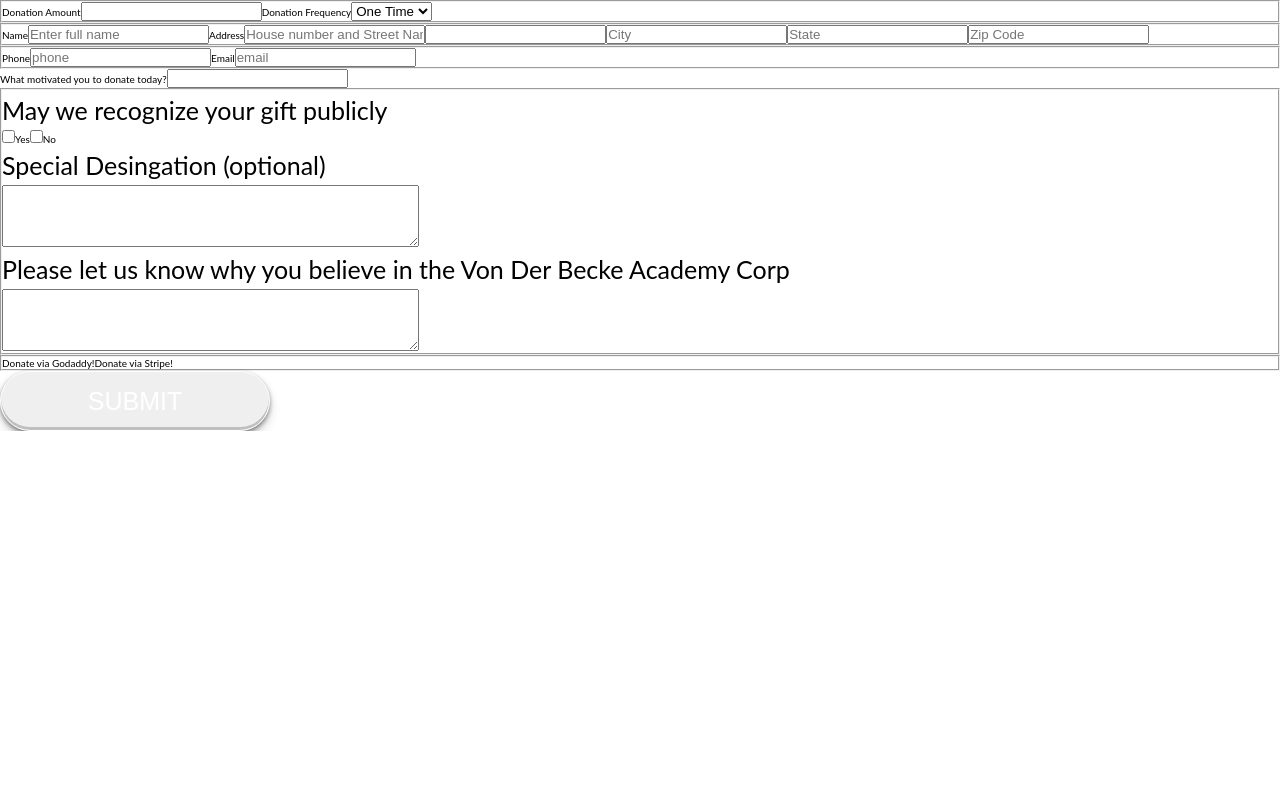
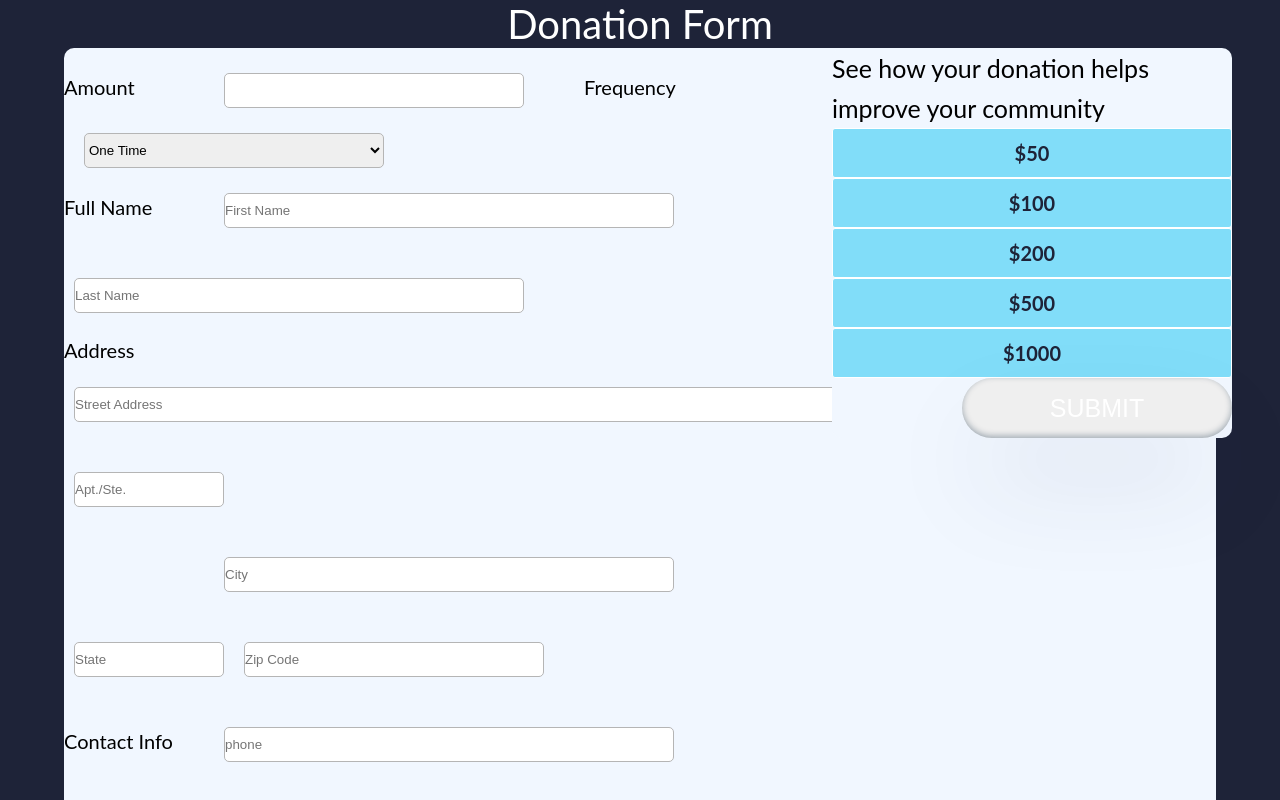
Before and after one commit to teamvcorp/vcorp, a Next.js app: page /donate in a window 1280 px wide. Shown: the top 800 px of the page. Built offline with nearby package versions, Linux system fonts and the light colour scheme.

Commit message:
more styling
Co-authored-by: Lvonderbecke <Lvonderbecke@users.noreply.github.com>

```diff
--- /dev/null
+++ b/app/components/Accordion.js
@@ -0,0 +1,22 @@
+import { useState } from "react";
+import styles from "./accordian.module.css";
+
+import React from "react";
+
+const Accordion = ({ title, des }) => {
+  const [isActive, setIsActive] = useState(false);
+  return (
+    <>
+      <div
+        className={`${styles.accordianBox} ${styles.box}`}
+        onClick={() => setIsActive(!isActive)}
+      >
+        {title}
+      </div>
+
+      {isActive && <p className={styles.accordianP}>{des}</p>}
+    </>
+  );
+};
+
+export default Accordion;
--- a/app/components/DonateForm.jsx
+++ b/app/components/DonateForm.jsx
@@ -2,62 +2,143 @@
 import Link from "next/link";
 import React, { useState, useEffect } from "react";
 import styles from "./components.module.css";
+import  {matrix}  from "../data/matrix.js";
+import Accordion from "../components/Accordion";
 
 const DonateForm = () => {
+  const [data, setdata] = useState([...matrix.donationLevels]);
   const [formData, setformData] = useState({
     amount: "",
     frequency: "",
     fullName: "",
   });
+
   return (
     <>
-      <div className={styles.donationFormContainer}>
-        <form>
+      <div className={styles.donationForm}>
+        <h3>Donation Form</h3>
+        <div>
+
+
+          <form className={styles.donationFormLeft}>
             <fieldset>
-            <label for="amount">Donation Amount</label>
-            <input id="amount" name="amount" type="text" />
-            <label for="frequency">Donation Frequency</label>
-            <select name="frequency" id="frequency">
+              <label for="amount"> Amount</label>
+              <input
+                className="inputS inputAll"
+                id="amount"
+                name="amount"
+                type="text"
+              />
+              <label className='space' for="frequency">Frequency</label>
+              <select
+                className="inputS inputAll dropDown"
+                name="frequency"
+                id="frequency"
+              >
                 <option value="oneTime">One Time</option>
                 <option value="monthlyTime">Monthly</option>
               </select>
             </fieldset>
             <fieldset>
-            <label for="name">Name</label>
+              <label for="name">Full Name</label>
               <input
+                className="inputM inputAll"
                 id="name"
-              name="fullName"
+                name="firstName"
                 type="text"
-              placeholder="Enter full name"
+                placeholder="First Name"
               />
+              <input
+                className="inputM inputAll"
+                id="name"
+                name="lastName"
+                type="text"
+                placeholder="Last Name"
+              />
+              </fieldset>
+              <fieldset>
               <label for="address">Address</label>
               <input
+                className="inputXL inputAll"
                 type="text"
                 name="address"
                 id="address"
-              placeholder="House number and Street Name"
+                placeholder="Street Address"
               />
-            <input name="apt" id="apt" type="text" />
-            <input type="text" name="city" placeholder="City" />
-            <input type="text" name="state" placeholder="State" />
-            <input type="text" name="zipCode" placeholder="Zip Code" />
+              <input
+                className="inputXS inputAll"
+                name="apt"
+                id="apt"
+                type="text"
+                placeholder="Apt./Ste."
+              />
               </fieldset>
               <fieldset>
-            <label for="phone">Phone</label>
-            <input type="text" id="phone" name="phone" placeholder="phone" />
-            <label for="email">Email</label>
-            <input type="text" id="email" name="email" placeholder="email" />
+              <label for="City"></label>
+              <input
+                className="inputM inputAll"
+                type="text"
+                name="city"
+                placeholder="City"
+              />
+              <input
+                className="inputXS inputAll"
+                type="text"
+                name="state"
+                placeholder="State"
+              />
+              <input
+                className="inputS inputAll"
+                type="text"
+                name="zipCode"
+                placeholder="Zip Code"
+              />
             </fieldset>
-          <label for="motivatedBy">What motivated you to donate today?</label>
-          <input type="text" name="motivatedBy" id="motivatedBy" />
             <fieldset>
-            <div>
-              <p>May we recognize your gift publicly</p>
-              <input type="checkbox" name="gift" id="gift" />
+              <label for="phone">Contact Info</label>
+              <input
+                className="inputM inputAll"
+                type="text"
+                id="phone"
+                name="phone"
+                placeholder="phone"
+              />
+              {/* <label for="email">Email</label> */}
+              <input
+                className="inputM inputAll"
+                type="text"
+                id="email"
+                name="email"
+                placeholder="email"
+              />
+            </fieldset>
+            <label className='fullLabel' for="motivatedBy">What motivated you to donate today?</label>
+            <input
+              className="inputS inputAll"
+              type="text"
+              name="motivatedBy"
+              id="motivatedBy"
+            />
+            <fieldset>
+                <p>May we recognize your gift publicly?</p>
+              <div className={styles.checkboxContainer}>
+                <input
+                  className="inputAll checkBox"
+                  type="checkbox"
+                  name="gift"
+                  id="gift"
+                />
                 <label for="gift">Yes</label>
-              <input type="checkbox" name="gift" id="giftNo" />
+                <input
+                  className="inputAll checkBox"
+                  type="checkbox"
+                  name="gift"
+                  id="giftNo"
+                />
                 <label for="giftNo">No</label>
               </div>
+              </fieldset>
+            <fieldset>
               <div>
                 <p>Special Desingation (optional)</p>
                 <textarea
@@ -69,8 +150,8 @@
               </div>
               <div>
                 <p>
-                Please let us know why you believe in the Von Der Becke Academy
-                Corp
+                  Please let us know why you believe in the Von Der Becke
+                  Academy Corp
                 </p>
                 <textarea
                   name="believe"
@@ -81,16 +162,35 @@
               </div>
             </fieldset>
             <fieldset>
-            <Link target='_blank' href='https://pay.thevacorp.com/GeneralDonation'>
+              <Link
+                target="_blank"
+                href="https://pay.thevacorp.com/GeneralDonation"
+              >
                 Donate via Godaddy!
               </Link>
-            <Link target='_blank' href='https://donate.stripe.com/test_bIY8yV4kL0iofPabII'>
+              <Link
+                target="_blank"
+                href="https://donate.stripe.com/test_bIY8yV4kL0iofPabII"
+              >
                 Donate via Stripe!
               </Link>
               {/* credit card form? */}
             </fieldset>
+          </form>
+
+          <div className={styles.donationFormRight}>
+            <p> See how your donation helps improve your community</p>
+            <div className={styles.formChart}>
+              {data &&
+                data.map((info, idx) => {
+                  return (
+                    <Accordion key={idx} title={info.amount} des={info.description} />
+                  );
+                })}
+            </div>
             <button type="submit">Submit</button>
-        </form>
+          </div>
+        </div>
       </div>
     </>
   );
--- /dev/null
+++ b/app/components/accordian.module.css
@@ -0,0 +1,27 @@
+.accordianBox.box {
+    display: flex;
+
+    align-items :center;
+    justify-content: center;
+    color: var(--navy);
+    font-size: 2rem;
+    font-weight: 700;
+    background-color: var(--ltBlue);
+    width: 40rem;
+    height: 5rem;
+    border-radius: 3px;
+    border: 1px solid white;
+}
+
+.accordianBox.box:hover {
+    background-color: var(--blue);
+    color: white;
+}
+
+.accordianP {
+    width: 50rem;
+    box-shadow: inset rgba(0, 0, 0, 0.1) 0px 0px 6px -1px, rgba(0, 0, 0, 0.06) 0px 2px 4px -1px;
+padding: 2rem;
+font-size: 1.75rem;
+text-align: center;
+}
--- a/app/components/components.module.css
+++ b/app/components/components.module.css
@@ -30,6 +30,10 @@
     font-weight: 700;
     color: white;
     height: 90%;
+}
+.navLinks li:hover {
+	color: var(--blue);
+    text-shadow: 2px 4px 3px rgba(0,0,0,0.3)
 }
 
 /* header bottom-hero */
@@ -101,3 +105,125 @@
    line-height: 8rem;
 
 }
+
+
+/* footer */
+.footerLeft {
+display: flex;
+flex-direction: column;
+align-items: flex-start;
+justify-content: space-evenly;
+width: 50%;
+padding: 5rem;
+}
+.footerIcons p{
+    margin: 2rem;
+}
+.iconContainer {
+
+}
+.subscribe p{
+    margin: 5rem 2rem 0 2rem;
+}
+.subscribe div {
+    display: flex;
+    align-items: center;
+    margin-left: 2rem;
+
+}
+.subscribe input {
+width: 50rem;
+height: 5rem;
+border-radius: 8px 0 0 8px;
+border: none;
+
+}
+.subscribe button {
+border-radius:0 8px 8px 0;
+width: 13rem;
+height: 5rem;
+border: none;
+box-shadow: none;
+background-color: var(--blue);
+}
+
+.subscribe button:hover {
+    box-shadow: rgba(0, 0, 0, 0.35) 0px 5px 15px;
+    background-color: var(--ltBlue);
+    cursor: pointer;
+  }
+.footerRight {
+    width: 50%;
+    padding: 5rem;
+    display: flex;
+    flex-direction: column;
+    justify-content: space-around;
+
+}
+.footerRight p{
+    width: 75%;
+}
+.disclaimer {
+    display: flex;
+   width: 75%;
+
+}
+.disclaimer p{
+    font-size: 1.5rem;
+}
+.disclaimer p:hover {
+    color: var(--ltBlue);
+    cursor: pointer;
+}
+
+/* Donation Form */
+.donationForm {
+    display: flex;
+    flex-direction: column;
+    align-items: center;
+    justify-content: center;
+    background-color: var(--navy);
+    width: 100%;
+    height: fit-content;
+}
+.donationForm div{
+    display: flex;
+
+
+    border-radius: 10px;
+    background-color: var(--ltGrey);
+    width: 90%;
+    height: 80%;
+
+}
+.donationFormLeft{
+    width: 60vw;
+}
+.donationForm input{
+    margin: 2.5rem 1rem;
+}
+.donationFormRight {
+display: flex;
+flex-direction: column;
+justify-content: center;
+align-items: flex-end;
+width: 40vw;
+
+}
+
+.formChart {
+    display: flex;
+    flex-direction: column;
+    align-items: flex-end;
+    padding: 0;
+
+
+
+
+}
+.checkboxContainer {
+    display: flex;
+    align-items: center;
+
+
+}
--- a/app/components/nav.jsx
+++ b/app/components/nav.jsx
@@ -21,7 +21,7 @@
             alt="random people"
           />
         </div>
-        <ul>
+        <ul className={styles.navLinks}>
           <li></li>
           <li>
             <Link href={`${pathname}#about`}>About</Link>
--- /dev/null
+++ b/app/data/matrix.js
@@ -0,0 +1,24 @@
+export const matrix = {
+  donationLevels: [
+    {
+      amount: "$50",
+      description: "This does stuff and we need your money so give it up!",
+    },
+    {
+      amount: "$100",
+      description: "This does stuff and we need your money so give it up!",
+    },
+    {
+      amount: "$200",
+      description: "This does stuff and we need your money so give it up!",
+    },
+    {
+      amount: "$500",
+      description: "This does stuff and we need your money so give it up!",
+    },
+    {
+      amount: "$1000",
+      description: "This does stuff and we need your money so give it up!",
+    },
+  ],
+};
--- a/app/globals.css
+++ b/app/globals.css
@@ -49,6 +49,9 @@
   font-size: 2.5rem;
   line-height: 4rem;
 }
+fieldset {
+  border:none;
+}
 .italicP {
   font-style: italic;
 }
@@ -78,19 +81,38 @@
   font-weight: 400;
   text-transform: uppercase;
   border-radius: 5rem;
-  border: 1px solid white;
-  box-shadow: rgba(0, 0, 0, 0.4) 0px 2px 4px,
-    rgba(0, 0, 0, 0.3) 0px 7px 13px -3px, rgba(0, 0, 0, 0.2) 0px -3px 0px inset;
+  border: none;
+  box-shadow: rgba(50, 50, 93, 0.25) 0px 50px 100px -20px, rgba(0, 0, 0, 0.3) 0px 30px 60px -30px, rgba(10, 37, 64, 0.35) 0px -2px 6px 0px inset;
+
 }
-.homeLinkWht {
-  color: white;
+button:hover {
+  box-shadow: rgba(0, 0, 0, 0.35) 0px 5px 15px;
+  background-color: var(--ltBlue);
+  cursor: pointer;
 }
+.homeLink {
+position: fixed;
+z-index: 99;
+
+padding: 0 2rem;
+right: 5%;
+bottom: 5%;
+}
+.homeLink a {
+  text-shadow: 3px 5px 2px rgb(0 0 0 0.4);
+  filter: drop-shadow(3px 5px 2px rgb(0 0 0 / 0.4));
+}
+
+
+
 .redBtn {
   background-color: #ff0000;
 }
 
 .navyBtn {
   background-color: #1e2338;
+
+
 }
 .leftSide {
   display: flex;
@@ -127,10 +149,21 @@
   align-items: center;
   justify-content: space-between;
 }
-.rightSideVolunteer {
+
+
+.socialMediaIcon {
+  background-color: var(--blue);
+  border-radius: 100%;
+padding: 1rem;
+margin: 1rem;
 
 }
+.socialMediaIcon:hover {
+  background-color: var(--ltBlue);
+  box-shadow: rgba(255, 255, 255, 0.25) 0px 3px 8px;
+  cursor: pointer;
 
+}
 .iconCircle {
   background-color: var(--blue);
   border-radius: 100%;
@@ -143,6 +176,54 @@
 }
 .careerTxt {
   color: red;
+}
+.copyrightP {
+  font-size: 1.5rem;
+
+}
+
+/* inputs */
+.inputAll {
+
+  border: 0.25px solid var(--grey);
+  border-radius: 5px;
+  height: 3.5rem;
+}
+.inputXS {
+  width: 15rem;
+}
+.inputS {
+  width: 30rem;
+}
+.inputM {
+  width: 45rem;
+}
+.inputL {
+  width: 60rem;
+}
+.inputXL {
+  width: 80rem;
+}
+.dropDown {
+  margin-left: 2rem;
+}
+.checkBox {
+  height: 3.5rem;
+  width: 3.5rem;
+ border:none;
+  border-radius: 5px;
+}
+label {
+  font-size: 2rem;
+  display: inline-block;
+  width: 15rem;
+
+}
+.fullLabel{
+  width: 35rem;
+}
+.space {
+ padding-left: 5rem;
 }
 
 @media (prefers-color-scheme: dark) {
--- a/package.json
+++ b/package.json
@@ -9,7 +9,7 @@
     "lint": "next lint"
   },
   "dependencies": {
-    "next": "13.4.5",
+    "next": "^13.4.7",
     "react": "18.2.0",
     "react-dom": "18.2.0",
     "react-icons": "^4.9.0"
```
Also changed, not shown: app/components/Footer.jsx (+16 -11 lines), app/page.js (+10 -8 lines), app/page.module.css (+23 -3 lines), 1 other file (tests, documents, lock files or other folders). Lines whose indentation alone changed are shown as unchanged.
